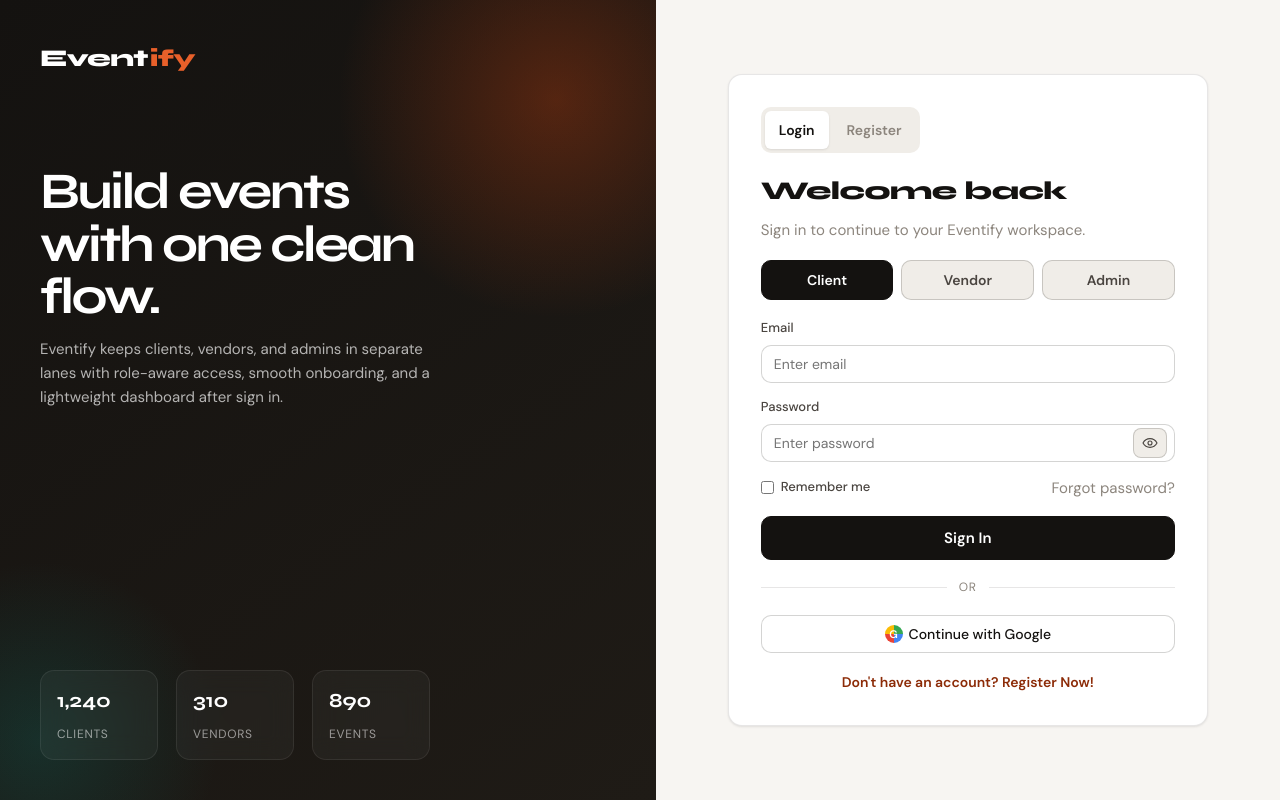
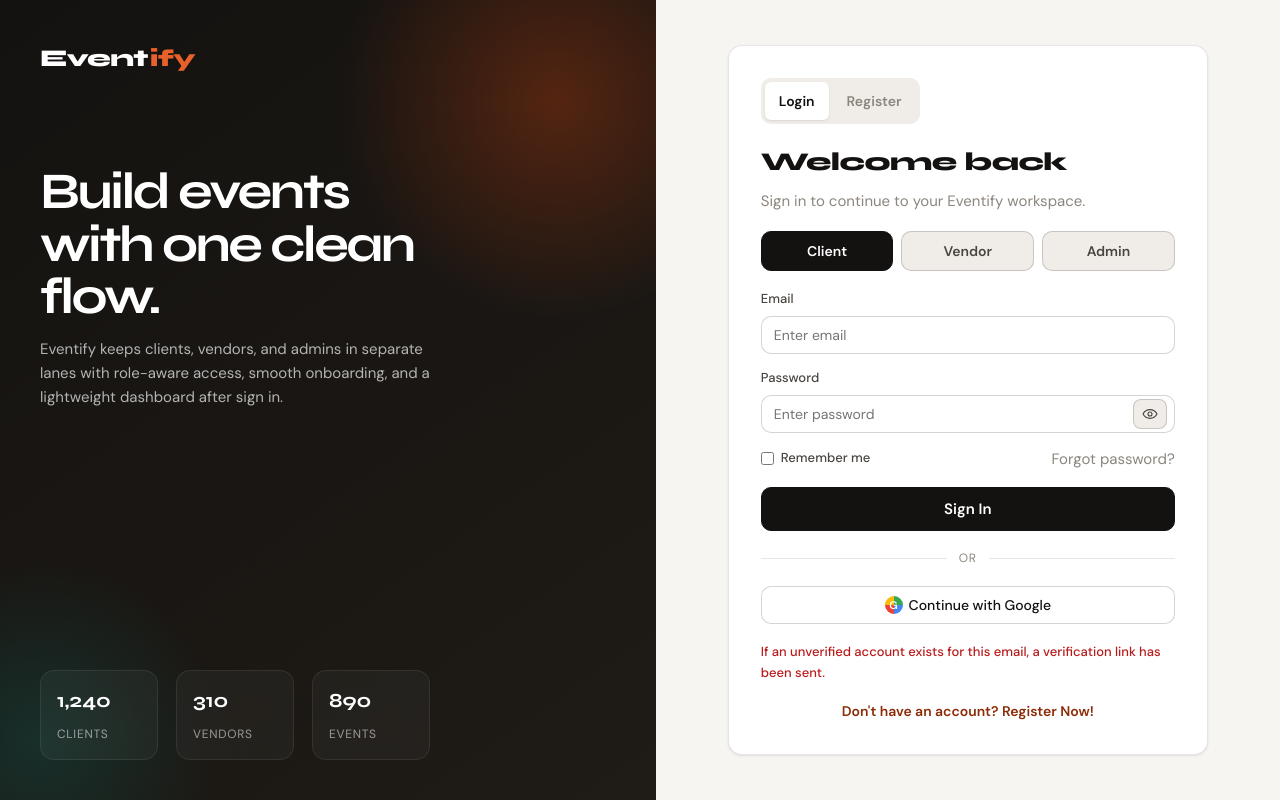
Before and after one commit to niloy92-glitch/eventify, a Django app: a page that uses myproject/templates/auth.html in a window 1280 px wide. Run offline with Django 5.2, Linux system fonts and the light colour scheme.

Commit message:
Add resend verification email feature and update django admin display fields

```diff
--- a/myproject/templates/auth.html
+++ b/myproject/templates/auth.html
@@ -182,6 +182,9 @@
               %}
             >
               {{ status_message }}
+              {% if resend_verification_url %}
+                <a class="muted" href="{{ resend_verification_url }}">Resend verification email</a>
+              {% endif %}
             </p>
             <p class="auth-footer">
               <a
@@ -420,6 +423,9 @@
               %}
             >
               {{ status_message }}
+              {% if resend_verification_url %}
+                <a class="muted" href="{{ resend_verification_url }}">Resend verification email</a>
+              {% endif %}
             </p>
             <p class="auth-footer">
               <a
--- a/myproject/users/services.py
+++ b/myproject/users/services.py
@@ -793,9 +793,11 @@ def _do_send_verification_email(user, verify_url: str) -> None:
     """Send verification email and raise/log on failures."""
     brand_context = _email_brand_context()
     brand_name = brand_context["brand_name"]
-    html_body = render_to_string("email_verification.html", {
+    html_body = render_to_string("emails/verification_email.html", {
         "user": user,
         "verify_url": verify_url,
+        "heading": "Verify your email address",
+        "message": "Click the button below to confirm your account and finish setting up Eventify.",
         **brand_context,
     })
     plain_body = (
--- a/myproject/users/urls.py
+++ b/myproject/users/urls.py
@@ -11,6 +11,7 @@ urlpatterns = [
     path("", views.root_redirect, name="root"),
     path("login/", views.login_page, name="login"),
     path("register/", views.register_page, name="register"),
+    path("resend-verification-email/", views.resend_verification_email_view, name="resend_verification_email"),
     path("auth/google/start/", views.google_oauth_start, name="google_oauth_start"),
     path("auth/google/callback/", views.google_oauth_callback, name="google_oauth_callback"),
     path("verify-email/<uidb64>/<token>/", views.verify_email, name="verify_email"),
--- a/myproject/users/views.py
+++ b/myproject/users/views.py
@@ -44,6 +44,7 @@ from .services import (
 
 
 User = get_user_model()
+VERIFICATION_REQUIRED_MESSAGE = "Please verify your email first. Check your inbox."
 
 
 def _first_form_error(form) -> str:
@@ -56,6 +57,14 @@ def _first_form_error(form) -> str:
 
 def _bool_from_post(value: str | None) -> bool:
     return str(value or "").strip().lower() in {"1", "true", "yes", "on"}
+
+
+def _resend_verification_url(email: str, role: str) -> str | None:
+    safe_email = str(email or "").strip().lower()
+    if not safe_email:
+        return None
+    query = urlencode({"email": safe_email, "role": normalize_role(role)})
+    return f"{reverse('users:resend_verification_email')}?{query}"
 
 
 def _auth_form_values_from_post(post_data: dict) -> dict:
@@ -105,7 +114,20 @@ def login_page(request: HttpRequest) -> HttpResponse:
 
     active_role = normalize_role(request.POST.get("role") if request.method == "POST" else request.GET.get("role"))
     if request.method == "GET":
-        return render(request, "auth.html", auth_context(request, "login", active_role=active_role))
+        context = auth_context(request, "login", active_role=active_role)
+        notice_message = str(request.GET.get("auth_message", "")).strip()
+        if notice_message:
+            context.update(
+                {
+                    "status_message": notice_message,
+                    "status_level": str(request.GET.get("auth_level", "info")).strip() or "info",
+                }
+            )
+            if notice_message == VERIFICATION_REQUIRED_MESSAGE:
+                resend_url = _resend_verification_url(request.GET.get("email", ""), active_role)
+                if resend_url:
+                    context["resend_verification_url"] = resend_url
+        return render(request, "auth.html", context)
 
     form = LoginForm.from_post_data(request.POST, active_role)
     if not form.is_valid():
@@ -168,7 +190,15 @@ def login_page(request: HttpRequest) -> HttpResponse:
             active_role=role,
             form_values=_auth_form_values_from_post(request.POST),
         )
-        context.update({"status_message": "Please verify your email first. Check your inbox.", "status_level": "error"})
+        context.update(
+            {
+                "status_message": VERIFICATION_REQUIRED_MESSAGE,
+                "status_level": "error",
+            }
+        )
+        resend_url = _resend_verification_url(email, role)
+        if resend_url:
+            context["resend_verification_url"] = resend_url
         return render(request, "auth.html", context, status=403)
 
     login(request, user)
@@ -206,7 +236,7 @@ def register_page(request: HttpRequest) -> HttpResponse:
         send_verification_email(request, user)
         return redirect(
             add_auth_notice(
-                f"{reverse('users:login')}?role={role}",
+                f"{reverse('users:login')}?{urlencode({'role': role, 'email': user.email})}",
                 AUTH_MESSAGE_KEYS["verification_required"],
             )
         )
@@ -248,6 +278,27 @@ def verify_email(request: HttpRequest, uidb64: str, token: str) -> HttpResponse:
         "heading": "Verification Failed",
         "message": "This verification link is invalid or has expired.",
     })
+
+
+@require_GET
+def resend_verification_email_view(request: HttpRequest) -> HttpResponse:
+    role = normalize_role(request.GET.get("role"))
+    email = str(request.GET.get("email", "")).strip().lower()
+
+    if email and verification_required():
+        user = User.objects.filter(email__iexact=email, email_verified=False).first()
+        if user:
+            send_verification_email(request, user)
+
+    query = urlencode(
+        {
+            "role": role,
+            "email": email,
+            "auth_level": "success",
+            "auth_message": "If an unverified account exists for this email, a verification link has been sent.",
+        }
+    )
+    return redirect(f"{reverse('users:login')}?{query}")
 
 
 # ── Google OAuth ─────────────────────────────────────────────────────────────
@@ -338,7 +389,7 @@ def google_oauth_callback(request: HttpRequest) -> HttpResponse:
         else:
             send_verification_email(request, user)
             return redirect(add_auth_notice(
-                f"{reverse('users:login')}?role={user.role}",
+                f"{reverse('users:login')}?{urlencode({'role': user.role, 'email': user.email})}",
                 AUTH_MESSAGE_KEYS["verification_required"],
             ))
 
```
Also changed, not shown: myproject/templates/emails/verification_email.html (added, +24 -0 lines), myproject/users/admin.py (+3 -23 lines).
